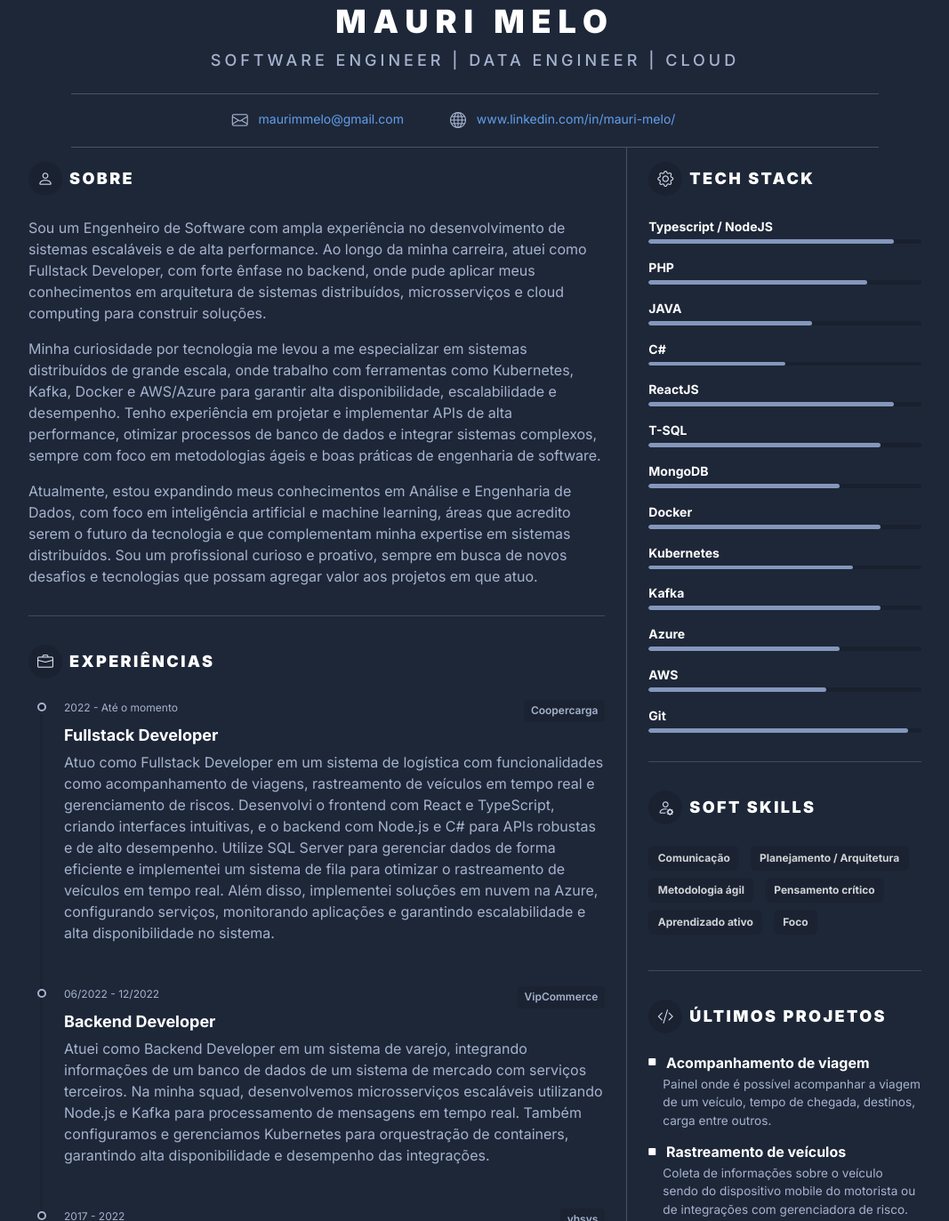
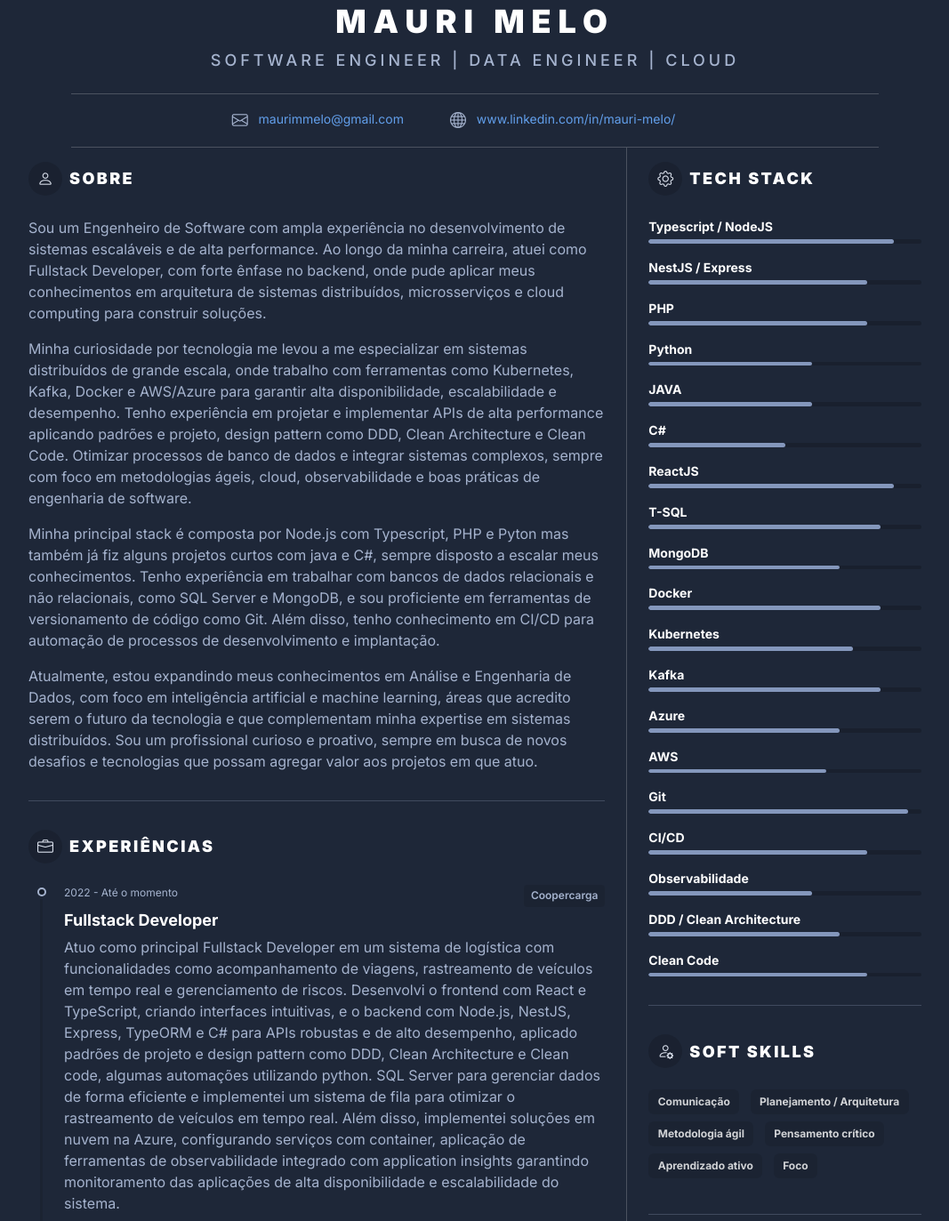
Before and after one commit to MauriMelo/maurimelo, a website built with Vite: page src/index.html in a window 1280 px wide. Shown: the part 226-1599 px from the top of the page at 89% size, without its empty margins (106-1173 px from the left). Built offline with nearby package versions, Linux system fonts and the light colour scheme.

Commit message:
update curriculum

```diff
--- a/src/index.html
+++ b/src/index.html
@@ -24,7 +24,10 @@
                                                 Sou um Engenheiro de Software com ampla experiência no desenvolvimento de sistemas escaláveis e de alta performance. Ao longo da minha carreira, atuei como Fullstack Developer, com forte ênfase no backend, onde pude aplicar meus conhecimentos em arquitetura de sistemas distribuídos, microsserviços e cloud computing para construir soluções.
                                             </p>
                                             <p>
-                                                Minha curiosidade por tecnologia me levou a me especializar em sistemas distribuídos de grande escala, onde trabalho com ferramentas como Kubernetes, Kafka, Docker e AWS/Azure para garantir alta disponibilidade, escalabilidade e desempenho. Tenho experiência em projetar e implementar APIs de alta performance, otimizar processos de banco de dados e integrar sistemas complexos, sempre com foco em metodologias ágeis e boas práticas de engenharia de software.
+                                                Minha curiosidade por tecnologia me levou a me especializar em sistemas distribuídos de grande escala, onde trabalho com ferramentas como Kubernetes, Kafka, Docker e AWS/Azure para garantir alta disponibilidade, escalabilidade e desempenho. Tenho experiência em projetar e implementar APIs de alta performance aplicando padrões e projeto, design pattern como DDD, Clean Architecture e Clean Code. Otimizar processos de banco de dados e integrar sistemas complexos, sempre com foco em metodologias ágeis, cloud, observabilidade e boas práticas de engenharia de software.
+                                            </p>
+                                            <p>
+                                                Minha principal stack é composta por Node.js com Typescript, PHP e Pyton mas também já fiz alguns projetos curtos com java e C#, sempre disposto a escalar meus conhecimentos. Tenho experiência em trabalhar com bancos de dados relacionais e não relacionais, como SQL Server e MongoDB, e sou proficiente em ferramentas de versionamento de código como Git. Além disso, tenho conhecimento em CI/CD para automação de processos de desenvolvimento e implantação.
                                             </p>
                                             <p>
                                                 Atualmente, estou expandindo meus conhecimentos em Análise e Engenharia de Dados, com foco em inteligência artificial e machine learning, áreas que acredito serem o futuro da tecnologia e que complementam minha expertise em sistemas distribuídos. Sou um profissional curioso e proativo, sempre em busca de novos desafios e tecnologias que possam agregar valor aos projetos em que atuo.
@@ -45,7 +48,7 @@
                                                     <h3 class="resume-position-title mb-1">Fullstack Developer</h3>
                                                 </div>
                                                 <div class="resume-timeline-item-desc">
-                                                    Atuo como Fullstack Developer em um sistema de logística com funcionalidades como acompanhamento de viagens, rastreamento de veículos em tempo real e gerenciamento de riscos. Desenvolvi o frontend com React e TypeScript, criando interfaces intuitivas, e o backend com Node.js e C# para APIs robustas e de alto desempenho. Utilize SQL Server para gerenciar dados de forma eficiente e implementei um sistema de fila para otimizar o rastreamento de veículos em tempo real. Além disso, implementei soluções em nuvem na Azure, configurando serviços, monitorando aplicações e garantindo escalabilidade e alta disponibilidade no sistema.
+                                                    Atuo como principal Fullstack Developer em um sistema de logística com funcionalidades como acompanhamento de viagens, rastreamento de veículos em tempo real e gerenciamento de riscos. Desenvolvi o frontend com React e TypeScript, criando interfaces intuitivas, e o backend com Node.js, NestJS, Express, TypeORM e C# para APIs robustas e de alto desempenho, aplicado padrões de projeto e design pattern como DDD, Clean Architecture e Clean code, algumas automações utilizando python. SQL Server para gerenciar dados de forma eficiente e implementei um sistema de fila para otimizar o rastreamento de veículos em tempo real. Além disso, implementei soluções em nuvem na Azure, configurando serviços com container, aplicação de ferramentas de observabilidade integrado com application insights garantindo monitoramento das aplicações de alta disponibilidade e escalabilidade do sistema.
                                                 </div>
                                             </article>
                                             <article class="resume-timeline-item position-relative pb-5">
@@ -57,7 +60,7 @@
                                                     <h3 class="resume-position-title mb-1">Backend Developer</h3>
                                                 </div>
                                                 <div class="resume-timeline-item-desc">
-                                                    Atuei como Backend Developer em um sistema de varejo, integrando informações de um banco de dados de um sistema de mercado com serviços terceiros. Na minha squad, desenvolvemos microsserviços escaláveis utilizando Node.js e Kafka para processamento de mensagens em tempo real. Também configuramos e gerenciamos Kubernetes para orquestração de containers, garantindo alta disponibilidade e desempenho das integrações.
+                                                    Atuei como Backend Developer em um sistema de varejo, integrando informações de um banco de dados de um sistema de mercado com serviços terceiros. Na minha squad, desenvolvemos microsserviços escaláveis utilizando Node.js e Kafka para processamento de mensagens em tempo real, a maioria dos serviços criados com princípios de clean code, DDD e clean architecture. Gerenciamos Kubernetes para orquestração de containers, garantindo alta disponibilidade e desempenho das integrações e observabilidade com ELK stack.
                                                 </div>
                                             </article>
                                             <article class="resume-timeline-item position-relative pb-5">
@@ -72,7 +75,8 @@
                                                     Atuei como Fullstack Developer no desenvolvimento e manutenção de um sistema ERP, implementando novas telas de acordo com o time de UX, garantindo interfaces intuitivas. No backend, utilizei PHP e Node.js para criar APIs e processos, além de Python para automações de alguns processos e criação de micro serviços com lambda na AWS, utilizei também algumas ferramentas na AWS como por exemplo SQS, lambda, cloudwatch e EC2, Participei de todo o ciclo de desenvolvimento, contribuindo para a integração eficiente de módulos e otimização do sistema.
                                                 </div>
                                             </article>
-                                            <article class="resume-timeline-item position-relative">
+                                            <div class="pagebreak"></div>
+                                            <article class="resume-timeline-item position-relative mt-5">
                                                 <div class="resume-timeline-item-header mb-2">
                                                     <div class="resume-position-meta d-flex justify-content-between mb-1">
                                                         <div class="resume-position-time">2014 - 2017</div>
@@ -87,7 +91,6 @@
                                         </div>
                                     </section>
                                 </div>
-                                <div class="pagebreak"> </div>
                                 <div class="col-12 col-lg-4 ps-lg-4">
                                     <section class="resume-skills-section resume-section">
                                         <h3 class="resume-section-heading text-uppercase py-2 py-lg-3 py-3"><i class="resume-section-heading-icon bi bi-gear me-2"></i>Tech Stack</h3>
@@ -99,9 +102,21 @@
                                                 </div>
                                             </li>
                                             <li class="mb-2">
+                                                <div class="resume-skill-name">NestJS / Express</div>
+                                                <div class="progress resume-progress" role="progressbar" aria-valuemin="0" aria-valuemax="100">
+                                                    <div class="progress-bar resume-progress-bar" style="width: 80%"></div>
+                                                </div>
+                                            </li>
+                                            <li class="mb-2">
                                                 <div class="resume-skill-name">PHP</div>
                                                 <div class="progress resume-progress" role="progressbar" aria-valuemin="0" aria-valuemax="100">
                                                     <div class="progress-bar resume-progress-bar" style="width: 80%"></div>
+                                                </div>
+                                            </li>
+                                            <li class="mb-2">
+                                                <div class="resume-skill-name">Python</div>
+                                                <div class="progress resume-progress" role="progressbar" aria-valuemin="0" aria-valuemax="100">
+                                                    <div class="progress-bar resume-progress-bar" style="width: 60%"></div>
                                                 </div>
                                             </li>
                                             <li class="mb-2">
@@ -159,6 +174,27 @@
                                                 <div class="resume-skill-name">Git</div>
                                                 <div class="progress resume-progress" role="progressbar" aria-valuemin="0" aria-valuemax="100">
                                                 <div class="progress-bar resume-progress-bar" style="width: 95%"></div>
+                                            </li>
+                                            <li class="mb-2">
+                                                <div class="resume-skill-name">CI/CD</div>
+                                                <div class="progress resume-progress" role="progressbar" aria-valuemin="0" aria-valuemax="100">
+                                                <div class="progress-bar resume-progress-bar" style="width: 80%"></div>
+                                            </li>
+                                            <div class="pagebreak"> </div>
+                                            <li class="mb-2">
+                                                <div class="resume-skill-name">Observabilidade</div>
+                                                <div class="progress resume-progress" role="progressbar" aria-valuemin="0" aria-valuemax="100">
+                                                <div class="progress-bar resume-progress-bar" style="width: 60%"></div>
+                                            </li>
+                                            <li class="mb-2">
+                                                <div class="resume-skill-name">DDD / Clean Architecture</div>
+                                                <div class="progress resume-progress" role="progressbar" aria-valuemin="0" aria-valuemax="100">
+                                                <div class="progress-bar resume-progress-bar" style="width: 70%"></div>
+                                            </li>
+                                            <li class="mb-2">
+                                                <div class="resume-skill-name">Clean Code</div>
+                                                <div class="progress resume-progress" role="progressbar" aria-valuemin="0" aria-valuemax="100">
+                                                <div class="progress-bar resume-progress-bar" style="width: 80%"></div>
                                             </li>
                                         </ul>
                                     </section>
```
